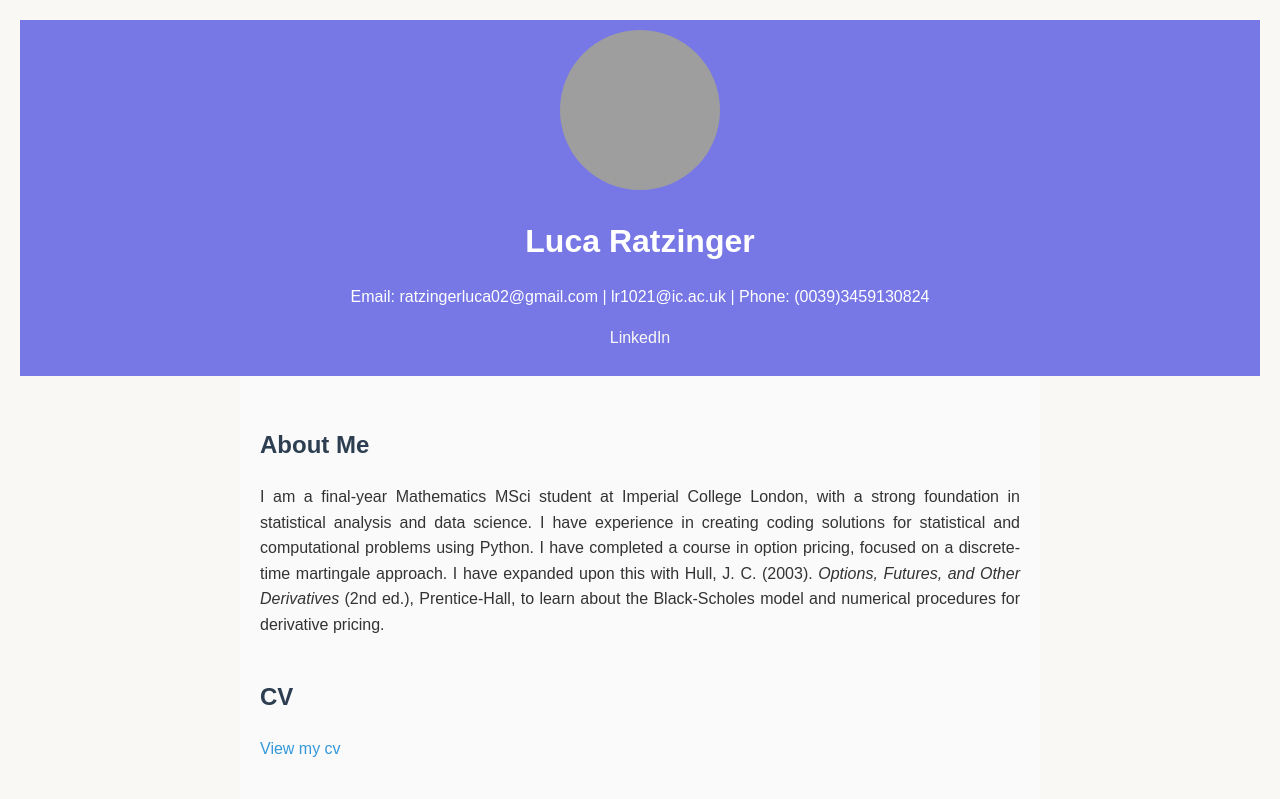
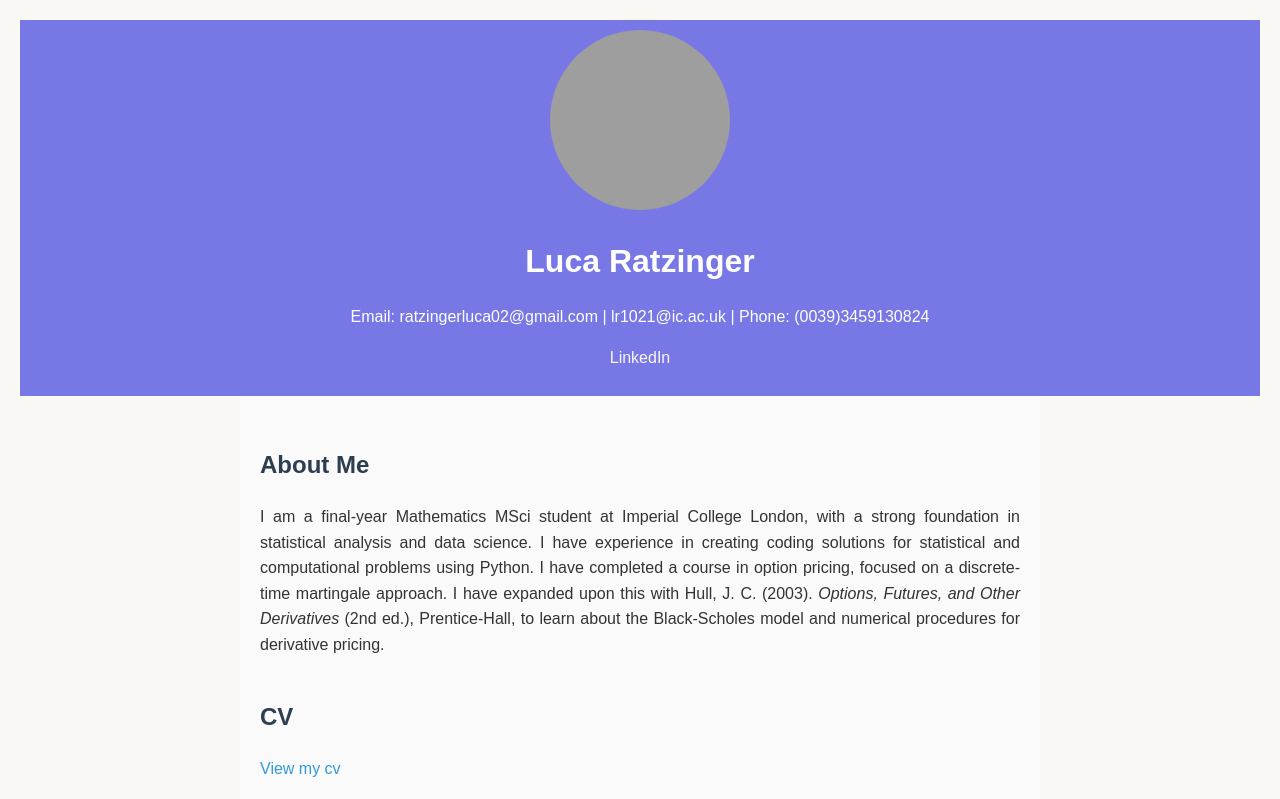
Before and after one commit to lr1021/quant-portfolio, a plain HTML site: page index.html in a window 1280 px wide. Shown: the top 799 px of the page. Drawn offline with Linux system fonts and the light colour scheme; grey boxes are pictures that could not be loaded.

Commit message:
Update index.html image size

```diff
--- a/index.html
+++ b/index.html
@@ -33,8 +33,8 @@
 
         header img {
             border-radius: 50%; /* Makes the image round */
-            width: 160px; /* Adjust width as needed */
-            height: 160px; /* Adjust height to match width for a circular image */
+            width: 180px; /* Adjust width as needed */
+            height: 180px; /* Adjust height to match width for a circular image */
             vertical-align: middle; /* Aligns the image with the text */
             margin-bottom: 5px; /* Space between the image and text */
         }
```
